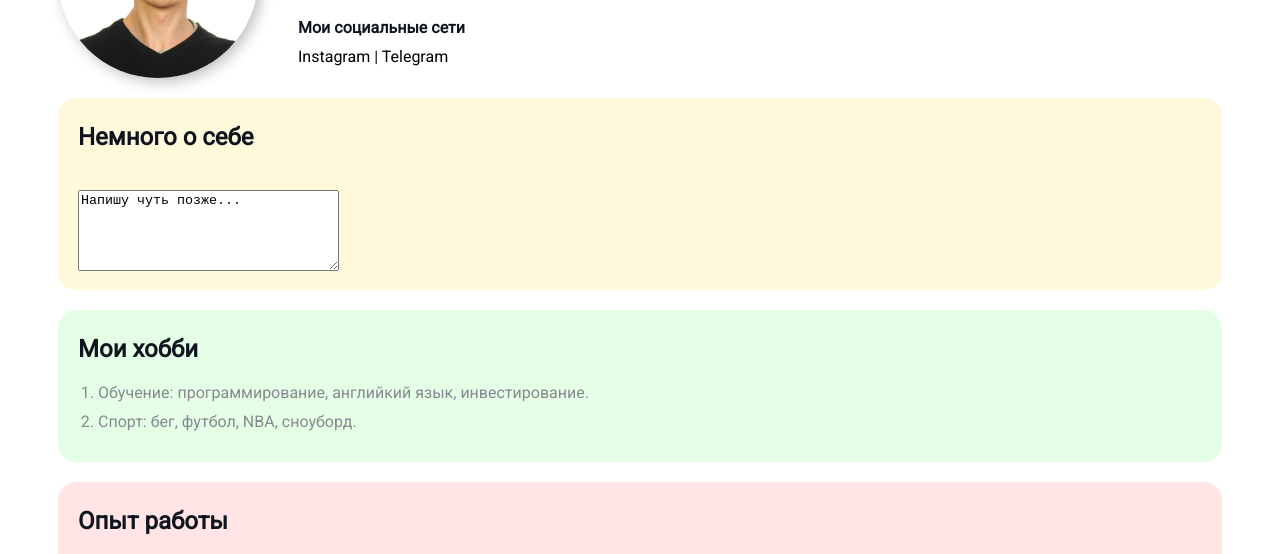
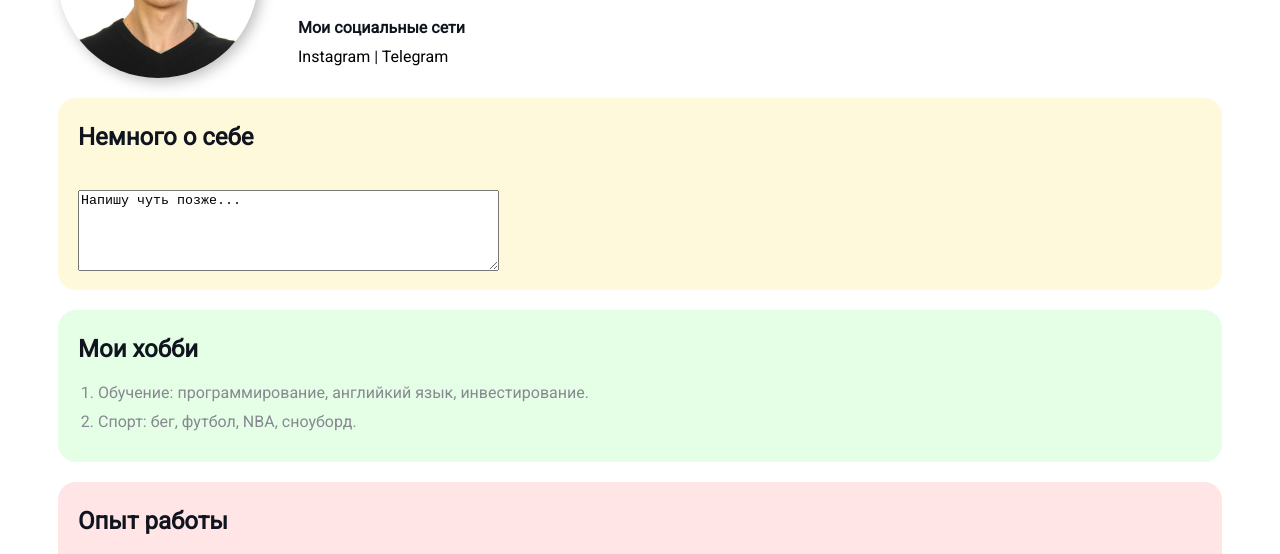
Before and after one commit to narcash/css, a plain HTML site: page index.html in a window 1280 px wide. Shown: the part 202-756 px from the top of the page. Drawn offline with Linux system fonts and the light colour scheme.

Commit message:
Add files via upload

```diff
--- a/index.html
+++ b/index.html
@@ -25,7 +25,7 @@
         <div class="card bg-yellow">
             <h2>Немного о себе </h2>
         <br>
-        <textarea name="text" id="text" cols="30" rows="5">Напишу чуть позже...</textarea>
+        <textarea name="text" id="text" cols="50" rows="5">Напишу чуть позже...</textarea>
         </div>
         <div class="card bg-green">
             <h2>Мои хобби</h2>
```
